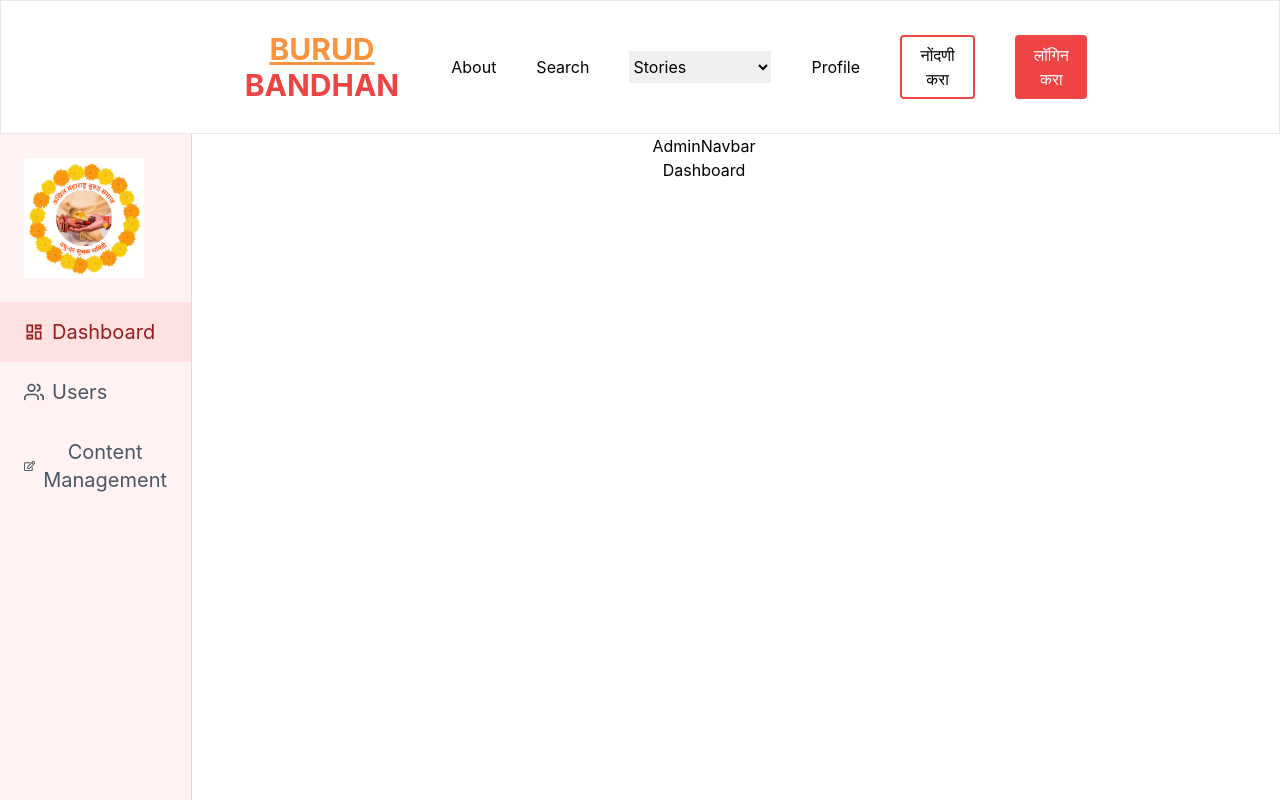
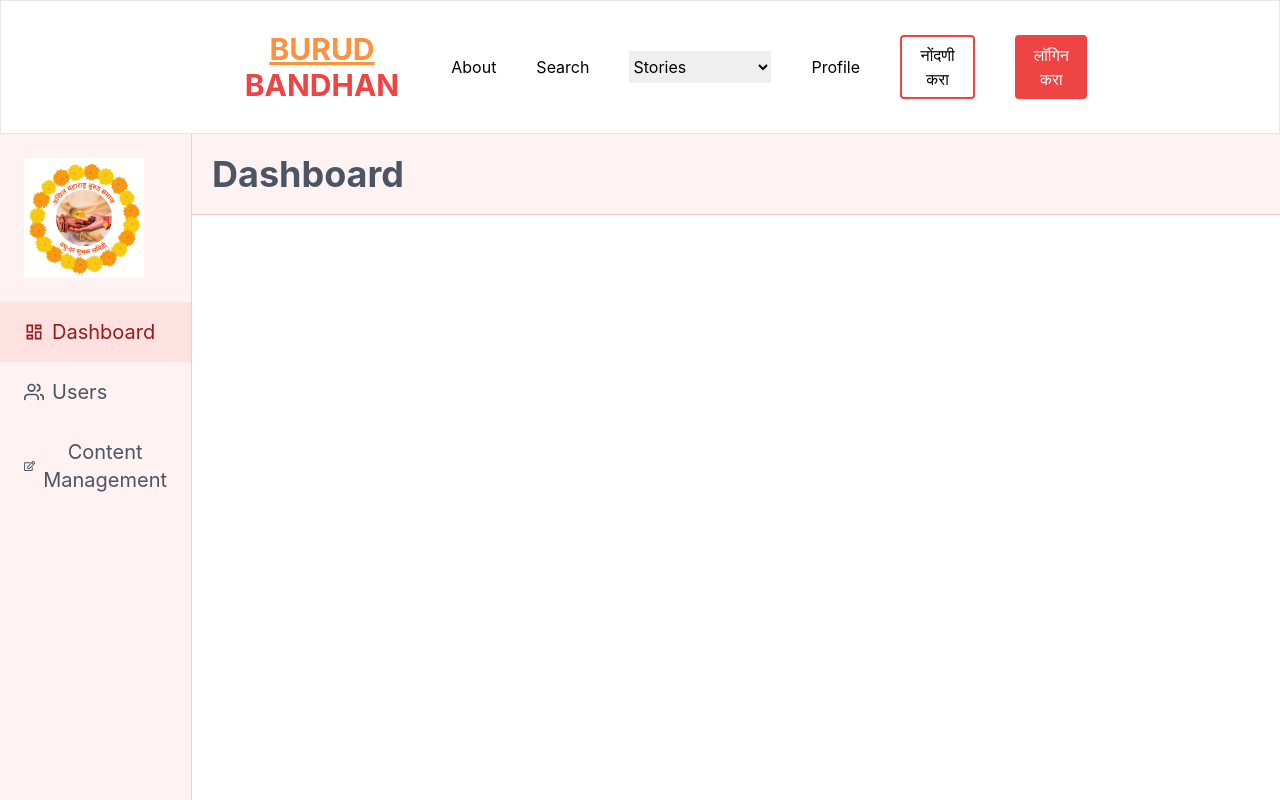
Before and after one commit to Increditex-Software-Solutions-Pvt-Ltd/new_BurudBandhan, a React (Create React App) app in the folder frontend/: page /admin in a window 1280 px wide. Shown: the top 800 px of the page. Built offline with nearby package versions, Linux system fonts and the light colour scheme.

Commit message:
added sidebar in admin page

```diff
--- a/frontend/src/Components/Admin/Container.jsx
+++ b/frontend/src/Components/Admin/Container.jsx
@@ -6,9 +6,9 @@ import ContentManagement from './ContentManagement'
 
 const Container = ({showContent}) => {
   return (
-    <div className='w-[80%] '>
+    <div className='w-[85%] '>
         {/* admin navbar */}
-        <AdminNavbar />
+        {/* <AdminNavbar /> */}
       {
           (showContent == 'content_management')? <ContentManagement />
           : (showContent == 'users')? <Users/>
--- a/frontend/src/Components/Admin/ContentManagement.jsx
+++ b/frontend/src/Components/Admin/ContentManagement.jsx
@@ -1,8 +1,11 @@
 import React from 'react'
+import Heading from './Heading';
 
 const ContentManagement = () => {
   return (
-    <div>ContentManagement</div>
+    <div>
+      <Heading innerText='Content Management' />
+    </div>
   )
 }
 
--- a/frontend/src/Components/Admin/Dashboard.jsx
+++ b/frontend/src/Components/Admin/Dashboard.jsx
@@ -1,8 +1,11 @@
 import React from 'react'
+import Heading from './Heading';
 
 const Dashboard = () => {
   return (
-    <div>Dashboard</div>
+    <div>
+        <Heading innerText='Dashboard' />
+    </div>
   )
 }
 
--- /dev/null
+++ b/frontend/src/Components/Admin/Heading.jsx
@@ -0,0 +1,12 @@
+import React from 'react'
+
+const Heading = ({innerText}) => {
+  return (
+    <div>
+        <h1 className='p-[20px] text-left text-4xl border-b border-b-red-200 font-bold text-gray-600 bg-red-50'>{innerText}</h1>
+
+    </div>
+  )
+}
+
+export default Heading
--- a/frontend/src/Components/Admin/Users.jsx
+++ b/frontend/src/Components/Admin/Users.jsx
@@ -1,8 +1,11 @@
 import React from 'react'
+import Heading from './Heading';
 
 const Users = () => {
   return (
-    <div>Users</div>
+    <div>
+      <Heading innerText='Users' />
+    </div>
   )
 }
 
```
Also changed, not shown: frontend/src/Components/Admin/Sidebar.jsx (line endings or trailing spaces).
